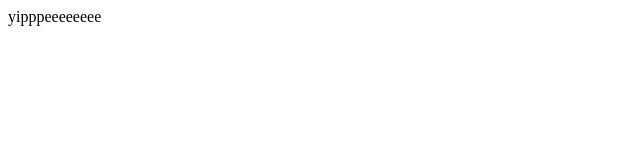
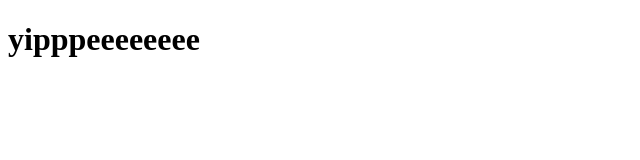
Before and after one commit to brendanelestrange/cousera-test, a plain HTML site: page site/index.html in a window 1280 px wide. Shown: the whole page, without its empty margins (0-640 px from the left). Drawn offline with Linux system fonts and the light colour scheme.

Commit message:
Update index.html

```diff
--- a/site/index.html
+++ b/site/index.html
@@ -6,6 +6,6 @@
     <title>yippee</title>
 </head>
 <body>
-    yipppeeeeeeee
+   <h1> yipppeeeeeeee </h1>
 </body>
 </html>
```
